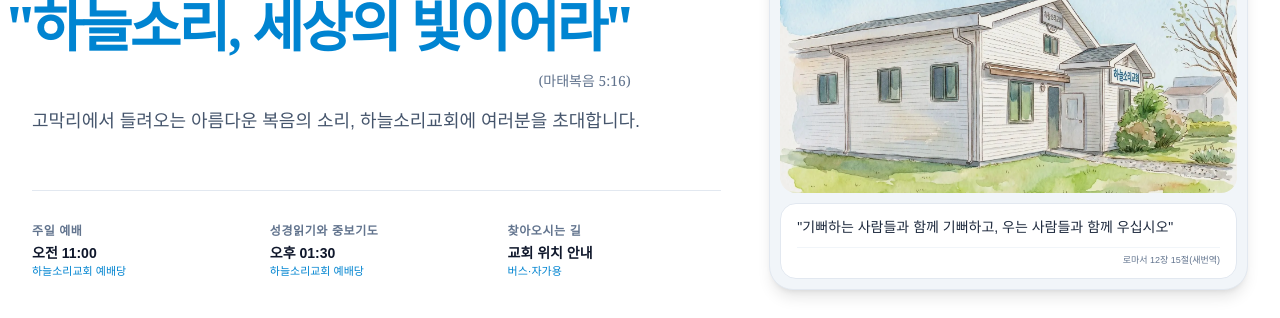
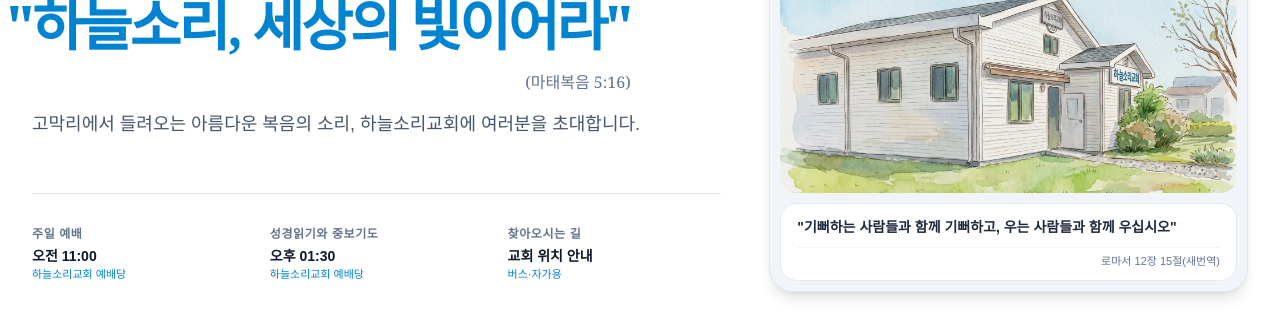
Before and after one commit to heavens-voice-church/heavens-voice-church.github.io, a React (Vite) app: page / in a window 1280 px wide. Shown: the part 234-552 px from the top of the page. Built offline with nearby package versions, Linux system fonts and the light colour scheme; no server answers; a web font is replaced by a local one.

Commit message:
fix font size

```diff
--- a/src/components/HeroSection.tsx
+++ b/src/components/HeroSection.tsx
@@ -35,7 +35,7 @@ export const HeroSection: React.FC<HeroSectionProps> = ({ onNavigate }) => {
               {/* 2026 motto verse */}
               <p className="flex flex-wrap items-baseline justify-between gap-x-3 font-serif-kr text-sky-700 text-base sm:text-lg">
                 <span>{yearMotto.verse}</span>
-                <span className="ml-auto text-slate-500 text-sm">({yearMotto.reference})</span>
+                <span className="ml-auto text-slate-500 text-base">({yearMotto.reference})</span>
               </p>
               </div>
               <p className="text-slate-600 text-base sm:text-lg max-w-2xl font-light leading-relaxed">
@@ -83,11 +83,11 @@ export const HeroSection: React.FC<HeroSectionProps> = ({ onNavigate }) => {
 
               {/* Pastor Bible Verse Bottom Box */}
               <div className="px-4 py-3 text-left space-y-2 bg-white rounded-2xl mt-2.5 border border-slate-200">
-                <p className="text-slate-800 text-xs sm:text-sm leading-relaxed">
+                <p className="text-slate-800 text-xs sm:text-sm leading-relaxed font-bold">
                   "{churchInfo.pastor.bibleVerse.verse}"
                 </p>
                 <div className="pt-1.5 border-t border-slate-100 text-xs flex items-center justify-end">
-                  <span className="text-slate-500 text-[9px]">{churchInfo.pastor.bibleVerse.reference}</span>
+                  <span className="text-slate-500 text-[11px]">{churchInfo.pastor.bibleVerse.reference}</span>
                 </div>
               </div>
             </div>
```
